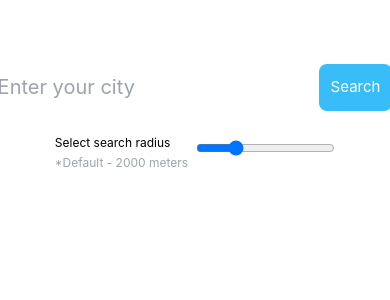
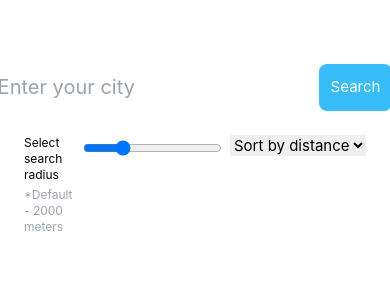
Before and after one commit to primavera10/where-to-travel, a Vue app: page / in a window 390 px wide. Shown: the top 300 px of the page. Built offline with nearby package versions, Linux system fonts and the light colour scheme.

Commit message:
feat: make sort filters dropdown

```diff
--- a/src/App.vue
+++ b/src/App.vue
@@ -12,7 +12,7 @@
           Search
         </button>
       </div>
-      <div class="flex mt-6 z-20 items-start">
+      <div class="flex gap-2 sm:gap-4 mt-6 z-20 items-start">
         <div>
           <div class="text-xs sm:text-sm">
             Select search radius
@@ -27,14 +27,19 @@
           max="10000"
           v-model="radius"
           placeholder="max 10000"
-          class="ml-2 sm:ml-4 focus:outline-none border-grey border rounded pl-2 py-1"
+          class=" focus:outline-none border-grey border rounded pl-2 py-1"
         />
+        <select v-model="select" class="focus:outline-none">
+          <option value="rate"> Sort by rate</option>
+          <option value="distance"> Sort by distance</option>
+        </select>
       </div>
     </div>
     <div v-if="response">
       <div v-if="placesNearby.length > 0">
         <div class="text-3xl text-center mb-14">
-          Interesting places nearby <span class="text-skyBlue">{{ response.name }}</span> in <span class="text-skyBlue">{{ radius }}</span>
+          Interesting places nearby <span class="text-skyBlue">{{ response.name }}</span> in <span class="text-skyBlue">{{ radius
+          }}</span>
           meters
         </div>
         <div class="grid gap-4 sm:grid-cols-2 lg:grid-cols-3" v-if="placesNearby.length > 0">
@@ -79,6 +84,7 @@ const radius = ref<string>("2000");
 const currentPage = ref<number>(1);
 const perPage = ref<number>(22);
 const responseHistory = ref([]);
+const select = ref("distance");
 
 let getPlaceData = async function() {
   let data = await fetch(`https://api.opentripmap.com/0.1/en/places/geoname?name=${encodeURIComponent(city.value)}&apikey=${KEY}`);
@@ -124,9 +130,25 @@ const itemsPage = computed(() => {
   if (!placesNearby.value) {
     return [];
   }
+  let arr = [];
+  if (select.value === "rate") {
+    arr = [...placesNearby.value].sort((a: any, b: any) => {
+      if (a.rate < b.rate) {
+        return 1;
+      }
+      if (a.rate > b.rate) {
+        return -1;
+      } else {
+        return 0;
+      }
+    });
+  }
+  if (select.value === "distance") {
+    arr = placesNearby.value;
+  }
   let start = (currentPage.value - 1) * perPage.value;
   let end = perPage.value * currentPage.value - 1;
-  return placesNearby.value.slice(start, end);
+  return arr.slice(start, end);
 });
 
 watch(response, (newResponse) => {
@@ -181,9 +203,28 @@ function getHistoryFromLocalStorage(data: any) {
   }
   responseHistory.value = JSON.parse(data);
 }
-watch (radius, () =>{
-  if (response.value!= null){
+
+watch(radius, () => {
+  if (response.value != null) {
     writeRadius();
   }
-})
+});
+
+// const sortedPlaces = computed(() => {
+//   if (select.value === "rate") {
+//     return placesNearby.value.sort((a: any, b: any) => {
+//       if (a.rate < b.rate) {
+//         return 1;
+//       }
+//       if (a.rate > b.rate) {
+//         return -1;
+//       } else {
+//         return 0;
+//       }
+//     });
+//   } else {
+//     return placesNearby.value;
+//   }
+// });
+
 </script>
```
